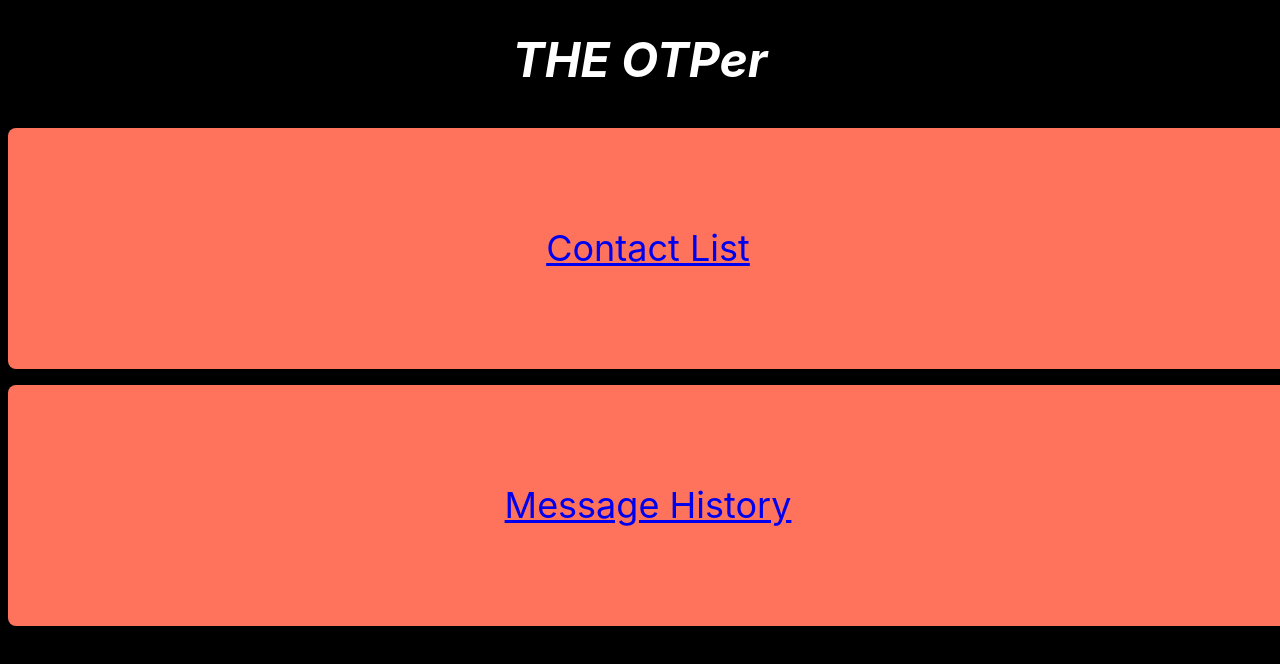
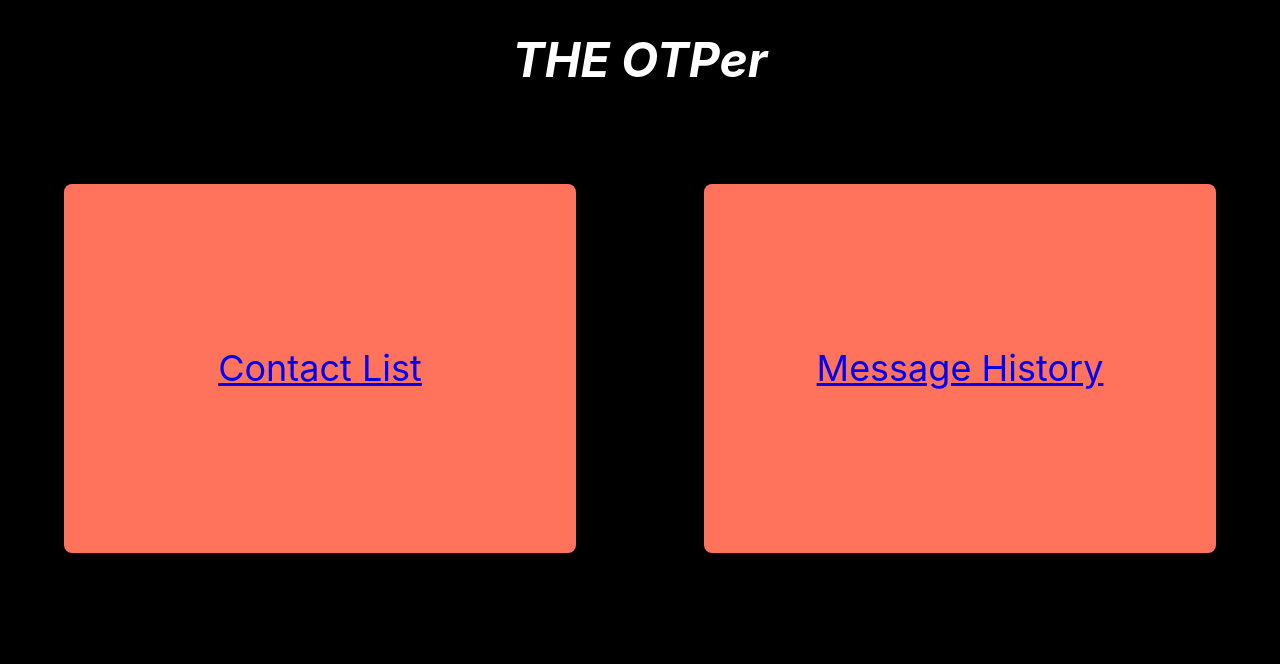
Before and after one commit to Mansvini/SMS-app-frontend, a React (Create React App) app: page /Home in a window 1280 px wide. Shown: the top 664 px of the page. Built offline with nearby package versions, Linux system fonts and the light colour scheme.

Commit message:
updating home page styling

```diff
--- a/src/Components/Home.js
+++ b/src/Components/Home.js
@@ -6,13 +6,13 @@ class Home extends Component {
     return (
       <div>
       <h1 className='f1 tc white i'>THE OTPer</h1>
-      <div>
-        <div className='pv5 w-100 bg-light-red tc dib br3 pa3 ma2 grow bw2 shadow-5'>
+      <div className='flex'>
+        <div className='w-50 pv6 bg-light-red tc dib br3 pa5 ma5 grow bw2 shadow-5'>
           <p className="f2 dim black db pointer">
             <Link to="/ContactList">Contact List</Link>
           </p>
         </div>
-        <div className='pv5 w-100 bg-light-red tc dib br3 pa3 ma2 grow bw2 shadow-5'>
+        <div className='w-50 pv6 bg-light-red tc dib br3 pa5 ma5 grow bw2 shadow-5'>
           <p className="f2 link dim black db pointer">
             <Link to="/MessageHistoryList"> Message History </Link>
           </p>
```
